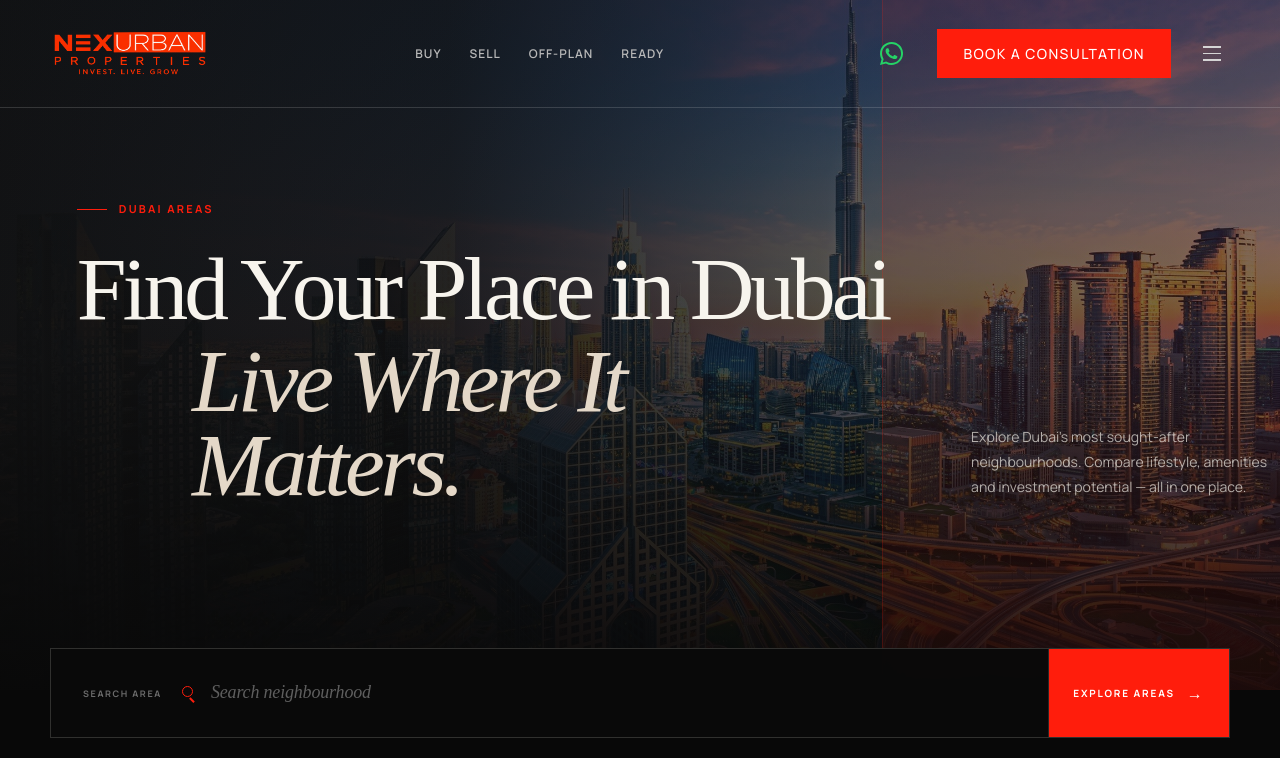
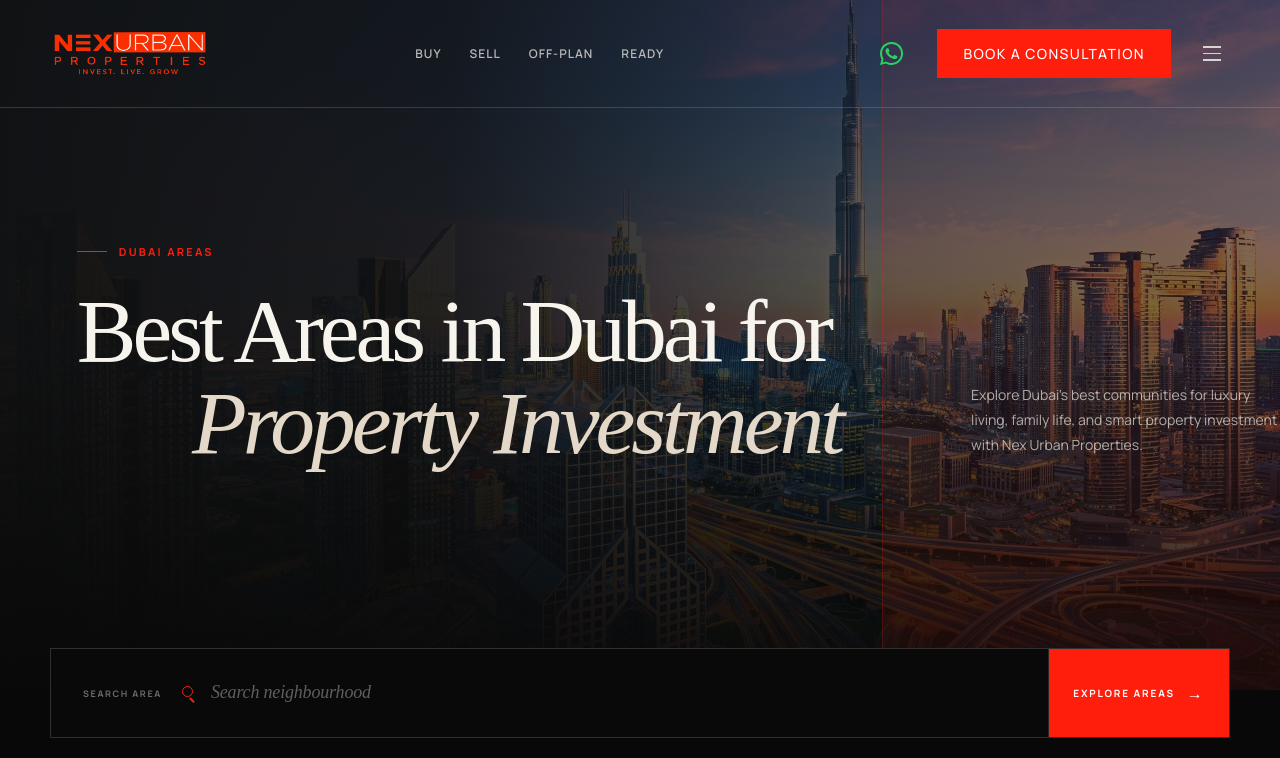
Before and after one commit to DelemonTechCorp/Nexurban, a Django app: page /area/ in a window 1280 px wide. Shown: the top 758 px of the page. Run offline with Django 5.2, Linux system fonts and the light colour scheme; data that the repository does not hold is empty; some libraries are stand-ins or nearby versions.

Commit message:
area keywords and description

```diff
--- a/nexurbanapp/templates/main/area.html
+++ b/nexurbanapp/templates/main/area.html
@@ -2,7 +2,7 @@
 {% load static %}
 {% block title %}Dubai Communities | Nexurban Properties {% endblock %}
 {% block meta_description %} Explore Dubai's top communities and neighbourhoods with Nexurban Properties — compare areas, property types, and investment potential across the city.{% endblock %}
-{% block meta_keywords %} Dubai Communities,Best Areas to Buy Property in DubaiDubai Neighbourhoods GuidePopular Dubai CommunitiesWhere to Invest in Dubai {% endblock %}
+{% block meta_keywords %} Dubai Communities,Best areas in Dubai,Best places to live in Dubai,Best communities in Dubai,Dubai residential areas,Dubai real estate investment,Buy property in Dubai,Dubai property for sale,Luxury areas in Dubai,Dubai property investment opportunities.{% endblock %}
 {% block content %}
 
 <style>
@@ -1307,11 +1307,11 @@
                     <h1 class="nx-hero-title">
 
                         <span class="nx-title-line-one">
-                            Find Your Place in Dubai
+                            Best Areas in Dubai for
                         </span>
 
                         <em>
-                            Live Where It Matters.
+                             Property Investment
                         </em>
 
                     </h1>
@@ -1322,10 +1322,7 @@
                 <div>
 
                     <p class="nx-hero-description">
-                        Explore Dubai's most sought-after
-                        neighbourhoods. Compare lifestyle,
-                        amenities and investment potential —
-                        all in one place.
+                    Explore Dubai’s best communities for luxury living, family life, and smart property investment with Nex Urban Properties.
                     </p>
 
                 </div>
```
